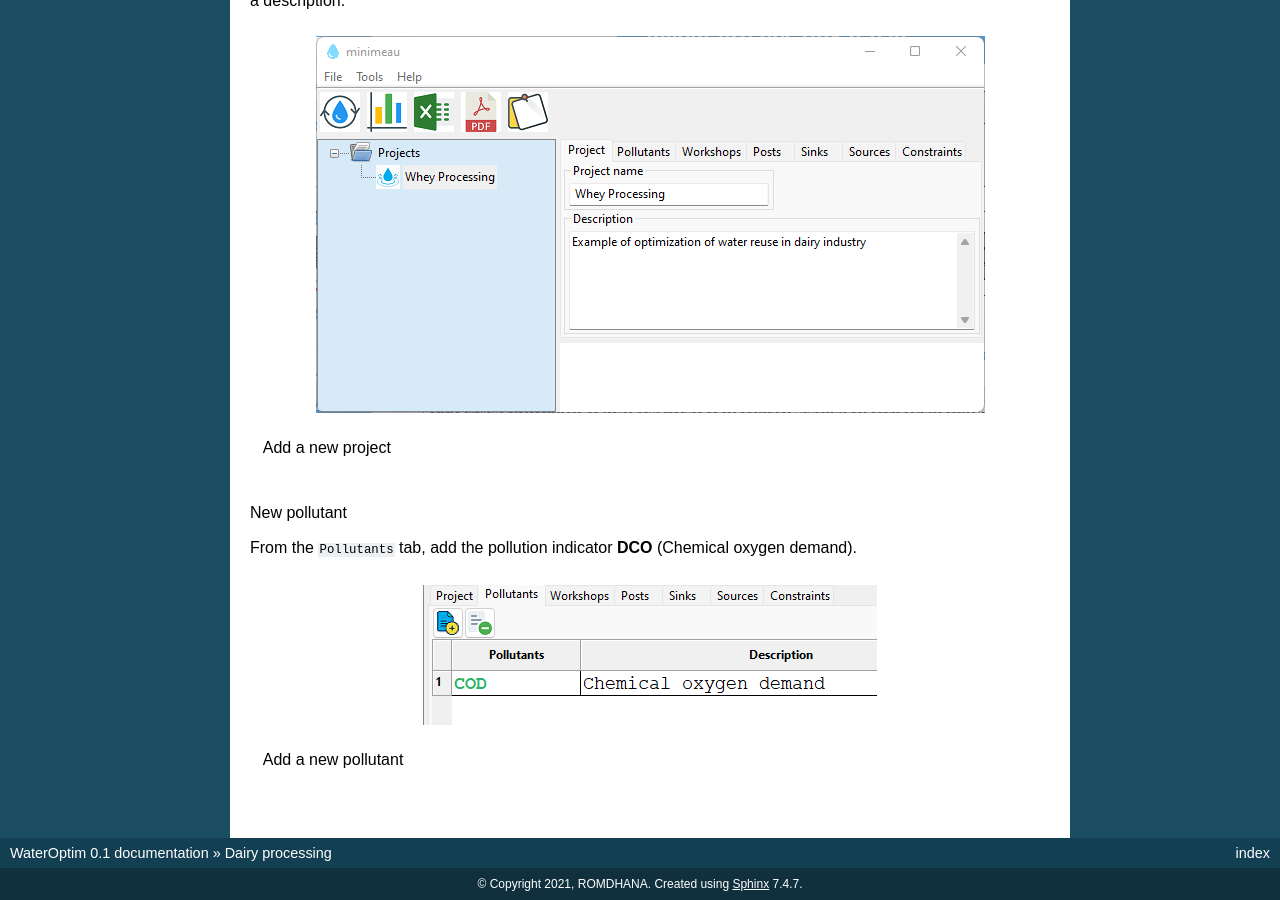
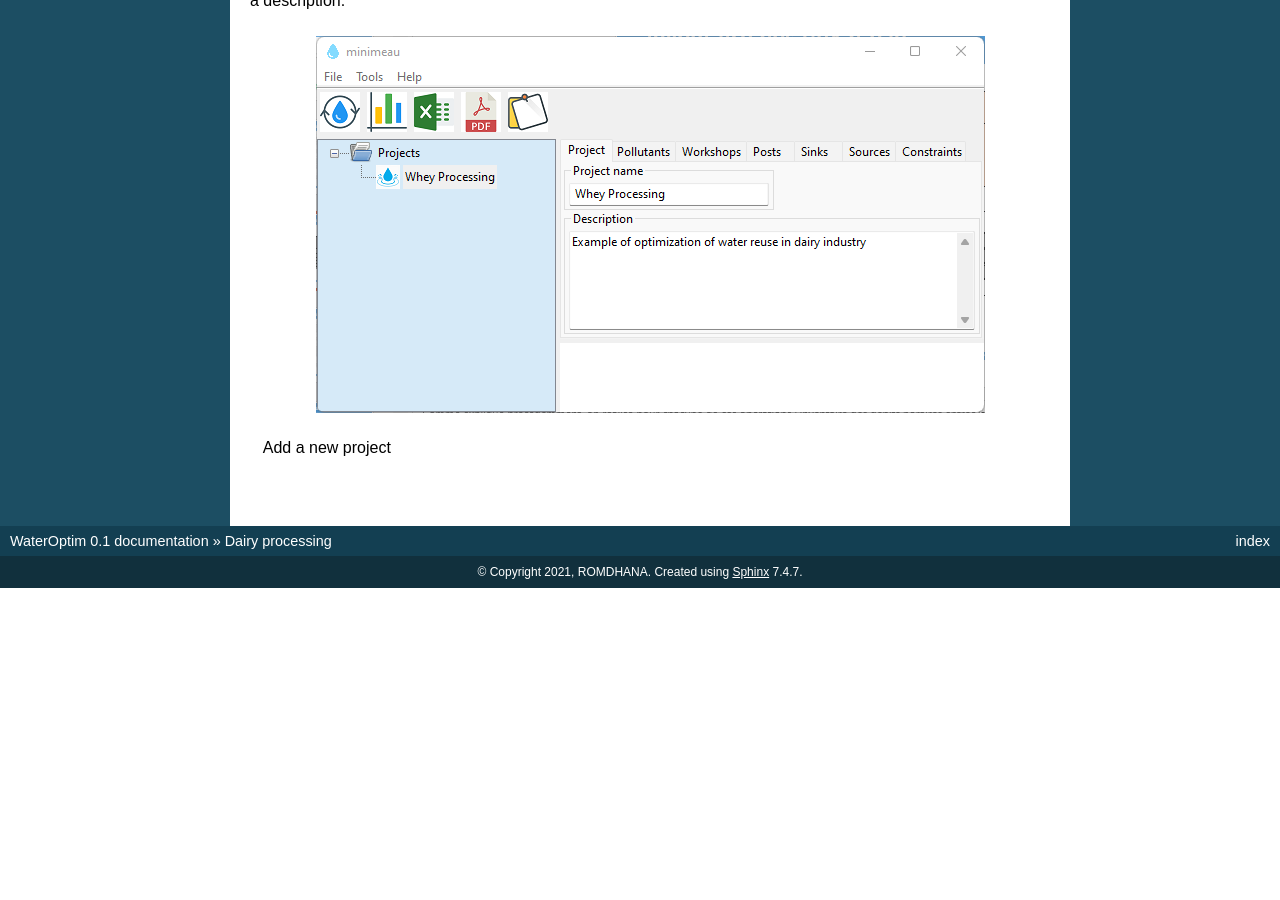
Before and after one commit to ROMDHANA/WaterOptim, a Sphinx documentation site: the page built from docs/source/milkinterface.rst, in a window 1280 px wide and 900 px high, scrolled down 1725 px. Built offline with Sphinx 7.4.7, drawn with Linux system fonts in a browser that asks for light colours; after the commit the page ends 2313 px from its top, so only the background shows below that.

Commit message:
Update milkinterface.rst

```diff
--- a/docs/source/milkinterface.rst
+++ b/docs/source/milkinterface.rst
@@ -42,13 +42,3 @@ To add a new project, press ``Ctrl`` + ``N`` or click on ``New`` from ``File`` m
    :target: _images/newProjectMilk.png
 
    Add a new project
-
-
-New pollutant
- **************
-From the ``Pollutants`` tab, add the pollution indicator **DCO** (Chemical oxygen demand).
-
-.. figure:: newPollutant.png
-   :target: _images/newPollutant.png
-
-   Add a new pollutant
```
